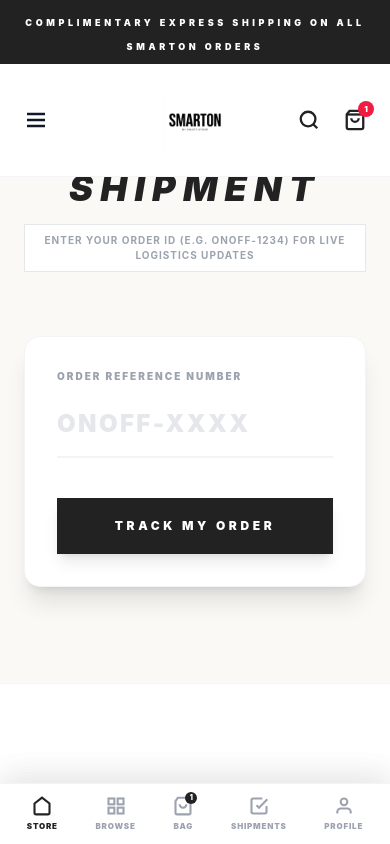
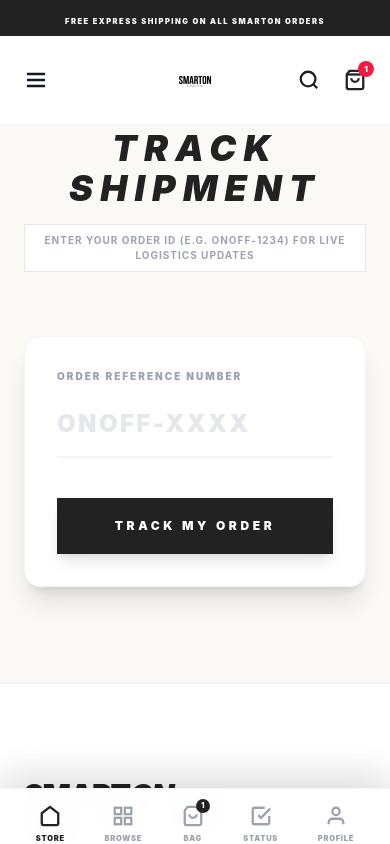
Before and after one commit to Vivek8951/ONOFFSTORE, a Next.js app in the folder frontend/: page /track in a window 390 px wide. Shown: the top 844 px of the page. Built offline with nearby package versions, Linux system fonts and the light colour scheme.

Commit message:
Updated snippets

```diff
--- a/frontend/src/app/admin/page.tsx
+++ b/frontend/src/app/admin/page.tsx
@@ -10,6 +10,7 @@ export default function AdminDashboard() {
   const { banners, setBanners, isReady: bannersReady } = useBanners();
   const [isRefreshing, setIsRefreshing] = useState(false);
   const [editingOrder, setEditingOrder] = useState<Order | null>(null);
+  const [mobileMenuOpen, setMobileMenuOpen] = useState(false);
 
   // ADMIN AUTH STATE
   const [isAuthenticated, setIsAuthenticated] = useState(false);
@@ -192,9 +193,32 @@ export default function AdminDashboard() {
   return (
     <div className="min-h-screen bg-gray-50 text-gray-900 flex flex-col md:flex-row font-sans">
 
-      {/* Sidebar - SMARTON Redesign */}
-      <aside className="w-full md:w-72 bg-black border-r border-gray-900 p-8 flex flex-col gap-2 text-white shrink-0">
-        <div className="mb-12">
+      {/* Mobile Top Bar */}
+      <div className="md:hidden bg-black text-white p-4 flex justify-between items-center sticky top-0 z-[110] border-b border-gray-900">
+        <div className="flex flex-col">
+          <h2 className="text-xl font-black tracking-tighter uppercase leading-none">SMART<span className="italic">ON</span></h2>
+          <span className="text-[6px] font-black uppercase tracking-widest text-gray-500">Admin Control</span>
+        </div>
+        <button
+          onClick={() => setMobileMenuOpen(!mobileMenuOpen)}
+          className="p-2 border border-gray-800 rounded-lg hover:bg-gray-900 transition-colors"
+        >
+          {mobileMenuOpen ? (
+            <svg width="20" height="20" viewBox="0 0 24 24" fill="none" stroke="currentColor" strokeWidth="2.5"><line x1="18" y1="6" x2="6" y2="18"></line><line x1="6" y1="6" x2="18" y2="18"></line></svg>
+          ) : (
+            <svg width="20" height="20" viewBox="0 0 24 24" fill="none" stroke="currentColor" strokeWidth="2.5"><line x1="3" y1="12" x2="21" y2="12"></line><line x1="3" y1="6" x2="21" y2="6"></line><line x1="3" y1="18" x2="21" y2="18"></line></svg>
+          )}
+        </button>
+      </div>
+
+      {/* Sidebar - SMARTON Redesign (Mobile Drawer Responsive) */}
+      <aside className={`
+        fixed md:sticky top-14 md:top-0 left-0 bottom-0 z-[100] md:z-0
+        w-full md:w-72 bg-black border-r border-gray-900 p-8 flex flex-col gap-2 text-white shrink-0
+        transition-transform duration-300 ease-in-out
+        ${mobileMenuOpen ? 'translate-x-0' : '-translate-x-full md:translate-x-0'}
+      `}>
+        <div className="mb-12 hidden md:block">
           <img
             src="/logo.png"
             alt="SMARTON"
@@ -212,7 +236,7 @@ export default function AdminDashboard() {
           ].map(tab => (
             <button
               key={tab.id}
-              onClick={() => setActiveTab(tab.id)}
+              onClick={() => { setActiveTab(tab.id); setMobileMenuOpen(false); }}
               className={`flex items-center gap-4 text-[11px] font-black uppercase tracking-widest p-4 rounded-xl transition-all ${activeTab === tab.id ? 'bg-[#f21c43] text-white shadow-[0_0_20px_rgba(242,28,67,0.3)]' : 'hover:bg-white/10 text-gray-400 hover:text-white'}`}
             >
               <svg width="18" height="18" viewBox="0 0 24 24" fill="none" stroke="currentColor" strokeWidth="2.5"><path d={tab.icon}></path></svg>
@@ -228,9 +252,9 @@ export default function AdminDashboard() {
       </aside>
 
       {/* Main Content */}
-      <main className="flex-1 p-8 md:p-12 overflow-y-auto">
+      <main className="flex-1 p-6 md:p-12 overflow-y-auto">
         {/* Quick Stats Banner */}
-        <div className="grid grid-cols-1 md:grid-cols-4 gap-6 mb-12 animate-fade-in-up">
+        <div className="grid grid-cols-2 md:grid-cols-4 gap-4 md:gap-6 mb-12 animate-fade-in-up">
            <div className="bg-white p-6 rounded-3xl border border-gray-100 shadow-sm flex flex-col gap-1">
               <span className="text-[10px] font-black uppercase tracking-widest text-gray-400">Total Revenue</span>
               <p className="text-3xl font-black tracking-tighter">₹24,82,900</p>
--- a/frontend/src/components/Navbar.tsx
+++ b/frontend/src/components/Navbar.tsx
@@ -2,12 +2,12 @@ import Link from 'next/link';
 
 export default function Navbar() {
   return (
-    <div className="w-full flex justify-center fixed top-0 left-0 right-0 z-50 bg-white border-b border-gray-100">
+    <div className="w-full flex justify-center fixed top-0 left-0 right-0 z-[100] bg-white border-b border-gray-100">
       <nav className="w-full max-w-[1440px] bg-white relative">
 
-        {/* Luxury Announcement Bar */}
-        <div className="w-full bg-black text-white py-2 px-4 text-center">
-          <span className="text-[9px] font-black tracking-[0.4em] uppercase">Complimentary Express Shipping on all SMARTON Orders</span>
+        {/* Luxury Announcement Bar - Optimized for Mobile visibility */}
+        <div className="w-full bg-black text-white py-1.5 px-4 text-center">
+          <span className="text-[7.5px] md:text-[9px] font-black tracking-[0.2em] md:tracking-[0.4em] uppercase">Free Express Shipping on all SMARTON Orders</span>
         </div>
 
         {/* Main Fashion Header */}
@@ -22,13 +22,13 @@ export default function Navbar() {
             </button>
           </div>
 
-          {/* Center: THE LOGO (The Hero) */}
+          {/* Center: THE LOGO (Responsive scaling) */}
           <div className="flex justify-center">
             <Link href="/" className="flex flex-shrink-0">
               <img
                 src="/logo.png"
                 alt="SMARTON"
-                className="h-16 md:h-28 w-auto object-contain hover:scale-105 transition-all duration-700 ease-in-out"
+                className="h-10 md:h-28 w-auto object-contain hover:scale-105 active:scale-95 transition-all duration-500 ease-in-out"
               />
             </Link>
           </div>
@@ -63,28 +63,28 @@ export default function Navbar() {
         </div>
       </nav>
 
-      {/* MOBILE BOTTOM TABS (Streamlined) */}
-      <div className="md:hidden fixed bottom-0 left-0 w-full bg-white border-t border-gray-100 z-50 flex justify-around items-center px-2 py-3 pb-safe shadow-[0_-10px_30px_rgba(0,0,0,0.05)]">
-        <Link href="/" className="flex flex-col items-center gap-1 text-black">
-          <svg width="20" height="20" viewBox="0 0 24 24" fill="none" stroke="currentColor" strokeWidth="2.5"><path d="M3 9l9-7 9 7v11a2 2 0 0 1-2 2H5a2 2 0 0 1-2-2z"></path></svg>
-          <span className="text-[8px] font-black uppercase tracking-widest">Store</span>
+      {/* MOBILE BOTTOM TABS (Streamlined & Safe Area Optimized) */}
+      <div className="md:hidden fixed bottom-0 left-0 w-full bg-white/90 backdrop-blur-lg border-t border-gray-100 z-[100] flex justify-around items-center px-4 py-4 pb-[env(safe-area-inset-bottom,20px)] shadow-[0_-10px_40px_rgba(0,0,0,0.08)]">
+        <Link href="/" className="flex flex-col items-center gap-1.5 text-black">
+          <svg width="22" height="22" viewBox="0 0 24 24" fill="none" stroke="currentColor" strokeWidth="2.5"><path d="M3 9l9-7 9 7v11a2 2 0 0 1-2 2H5a2 2 0 0 1-2-2z"></path></svg>
+          <span className="text-[7.5px] font-black uppercase tracking-widest">Store</span>
         </Link>
-        <Link href="/shop" className="flex flex-col items-center gap-1 text-gray-400 hover:text-black">
-          <svg width="20" height="20" viewBox="0 0 24 24" fill="none" stroke="currentColor" strokeWidth="2.5"><rect x="3" y="3" width="7" height="7"></rect><rect x="14" y="3" width="7" height="7"></rect><rect x="14" y="14" width="7" height="7"></rect><rect x="3" y="14" width="7" height="7"></rect></svg>
-          <span className="text-[8px] font-black uppercase tracking-widest">Browse</span>
+        <Link href="/shop" className="flex flex-col items-center gap-1.5 text-gray-400">
+          <svg width="22" height="22" viewBox="0 0 24 24" fill="none" stroke="currentColor" strokeWidth="2.5"><rect x="3" y="3" width="7" height="7"></rect><rect x="14" y="3" width="7" height="7"></rect><rect x="14" y="14" width="7" height="7"></rect><rect x="3" y="14" width="7" height="7"></rect></svg>
+          <span className="text-[7.5px] font-black uppercase tracking-widest">Browse</span>
         </Link>
-        <Link href="/cart" className="flex flex-col items-center gap-1 text-gray-400 hover:text-black relative">
-          <svg width="20" height="20" viewBox="0 0 24 24" fill="none" stroke="currentColor" strokeWidth="2.5"><path d="M6 2L3 6v14a2 2 0 0 0 2 2h14a2 2 0 0 0 2-2V6l-3-4z"></path><path d="M16 10a4 4 0 0 1-8 0"></path></svg>
-          <span className="absolute -top-1 -right-1 bg-black text-white text-[7px] w-3 h-3 rounded-full flex items-center justify-center font-black">1</span>
-          <span className="text-[8px] font-black uppercase tracking-widest">Bag</span>
+        <Link href="/cart" className="flex flex-col items-center gap-1.5 text-gray-400 relative">
+          <svg width="22" height="22" viewBox="0 0 24 24" fill="none" stroke="currentColor" strokeWidth="2.5"><path d="M6 2L3 6v14a2 2 0 0 0 2 2h14a2 2 0 0 0 2-2V6l-3-4z"></path><path d="M16 10a4 4 0 0 1-8 0"></path></svg>
+          <span className="absolute -top-1.5 -right-1.5 bg-black text-white text-[7px] w-3.5 h-3.5 rounded-full flex items-center justify-center font-black">1</span>
+          <span className="text-[7.5px] font-black uppercase tracking-widest">Bag</span>
         </Link>
-        <Link href="/my-orders" className="flex flex-col items-center gap-1 text-gray-400 hover:text-black">
-          <svg width="20" height="20" viewBox="0 0 24 24" fill="none" stroke="currentColor" strokeWidth="2.5"><path d="M9 11l3 3L22 4"></path><path d="M21 12v7a2 2 0 0 1-2 2H5a2 2 0 0 1-2-2V5a2 2 0 0 1 2-2h11"></path></svg>
-          <span className="text-[8px] font-black uppercase tracking-widest">Shipments</span>
+        <Link href="/my-orders" className="flex flex-col items-center gap-1.5 text-gray-400">
+          <svg width="22" height="22" viewBox="0 0 24 24" fill="none" stroke="currentColor" strokeWidth="2.5"><path d="M9 11l3 3L22 4"></path><path d="M21 12v7a2 2 0 0 1-2 2H5a2 2 0 0 1-2-2V5a2 2 0 0 1 2-2h11"></path></svg>
+          <span className="text-[7.5px] font-black uppercase tracking-widest">Status</span>
         </Link>
-        <Link href="/login" className="flex flex-col items-center gap-1 text-gray-400 hover:text-black">
-          <svg width="20" height="20" viewBox="0 0 24 24" fill="none" stroke="currentColor" strokeWidth="2.5"><path d="M20 21v-2a4 4 0 0 0-4-4H8a4 4 0 0 0-4 4v2"></path><circle cx="12" cy="7" r="4"></circle></svg>
-          <span className="text-[8px] font-black uppercase tracking-widest">Profile</span>
+        <Link href="/login" className="flex flex-col items-center gap-1.5 text-gray-400">
+          <svg width="22" height="22" viewBox="0 0 24 24" fill="none" stroke="currentColor" strokeWidth="2.5"><path d="M20 21v-2a4 4 0 0 0-4-4H8a4 4 0 0 0-4 4v2"></path><circle cx="12" cy="7" r="4"></circle></svg>
+          <span className="text-[7.5px] font-black uppercase tracking-widest">Profile</span>
         </Link>
       </div>
     </div>
```
Also changed, not shown: frontend/src/components/Hero.tsx (+13 -27 lines).
